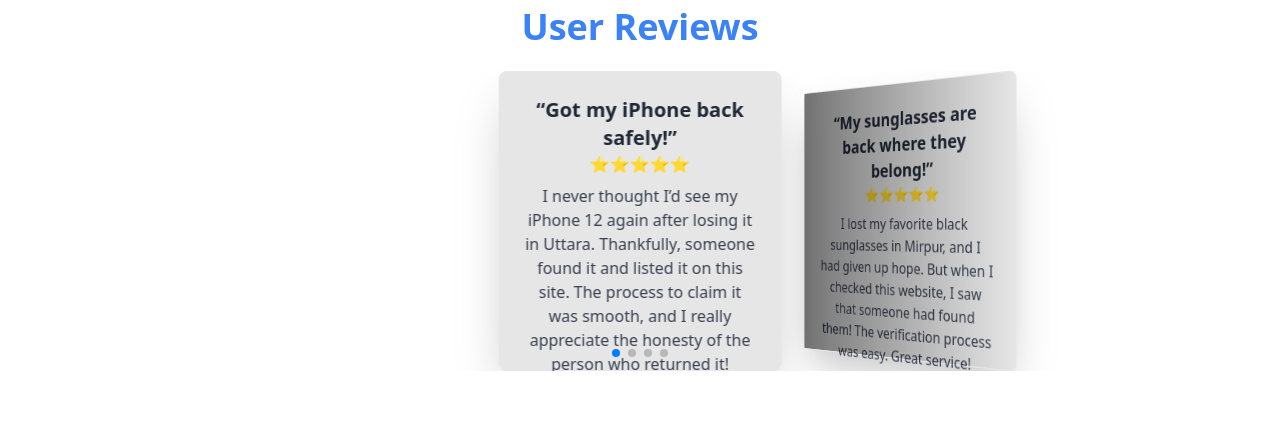
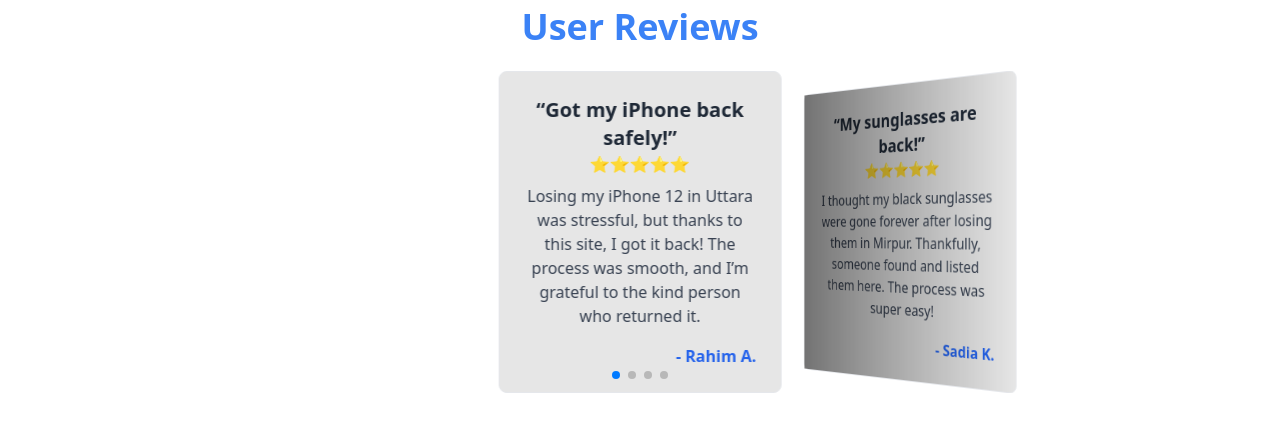
Before and after one commit to mursalin06/track-n-trace-client-remastered, a React (Vite) app: page / in a window 1280 px wide. Shown: the part 1353-1797 px from the top of the page. Built offline with nearby package versions, Linux system fonts and the light colour scheme; no server answers.

Commit message:
added loading spinner

```diff
--- a/src/components/LatestItems.jsx
+++ b/src/components/LatestItems.jsx
@@ -2,69 +2,70 @@ import { useContext, useEffect, useState } from "react";
 import { FaLocationArrow, FaMapLocation } from "react-icons/fa6";
 import AuthContext from "../context/AuthContext";
 import { useNavigate } from "react-router-dom";
+import Loading from "../components/Loading";
 
 const LatestItems = () => {
-    const {user, setLoading} = useContext(AuthContext)
+    const { user, setLoading, loading } = useContext(AuthContext);
     const [items, setItems] = useState([]);
-    const navigate = useNavigate()
-
+    const navigate = useNavigate();
 
     useEffect(() => {
+        setLoading(true);
         fetch('https://track-n-trace-server.vercel.app/all-items')
             .then(res => res.json())
             .then(data => {
-                // Sort data by date (latest first)
                 const sortedData = data.sort((a, b) => new Date(b.formattedDate) - new Date(a.formattedDate));
-                // Get only the latest 3 items
                 setItems(sortedData.slice(0, 3));
-            });
-    }, []);
+            })
+            .catch(err => console.error(err))
+            .finally(() => setLoading(false));
+    }, [setLoading]);
+
     const handleViewDetailsBtn = (_id) => {
         if (!user) {
             setLoading(true);
             navigate('/login', { replace: true });
-            setLoading(false);
+            return;
+        }
+        navigate(`/item/${_id}`);
+    };
 
-        } else {
-            navigate(`/item/${_id}`);
-        }
-    };
+    if (loading) {
+        return <Loading />;
+    }
+
     return (
         <div className="md:h-[600px] border md:flex md:justify-center my-12 md:flex-col">
-            <h3 className="text-2xl md:text-4xl font-semibold text-blue-500 text-center" >Latest Items</h3>
-
+            <h3 className="text-2xl md:text-4xl font-semibold text-blue-500 text-center">Latest Items</h3>
             <section>
                 <div className="grid grid-cols-1 md:grid-cols-3 gap-6 my-10">
-                    {
-                        items.map(item => <div className="flex justify-center items-center">
+                    {items.map(item => (
+                        <div key={item._id} className="flex justify-center items-center">
                             <div className="card card-compact bg-base-200 border md:w-[400px] shadow-2xl">
                                 <figure>
-                                    <img className="h-[240px] w-11/12 rounded-lg mt-3"
-                                        src={item.thumbnail} />
+                                    <img className="h-[240px] w-11/12 rounded-lg mt-3" src={item.thumbnail} alt={item.title} />
                                 </figure>
                                 <div className="card-body">
                                     <h2 className="card-title">{item.title}</h2>
-                                    <div className="flex justify-between ">
+                                    <div className="flex justify-between">
                                         <div>
-                                            <p className="flex items-center gap-2"><FaMapLocation></FaMapLocation>  {item.location}</p>
-                                            <p>Item Category :  {item.category}</p>
+                                            <p className="flex items-center gap-2"><FaMapLocation /> {item.location}</p>
+                                            <p>Item Category: {item.category}</p>
                                         </div>
                                         <div>
                                             <div className="badge badge-primary badge-outline">{item.postType}</div>
                                         </div>
                                     </div>
                                     <div className="card-actions items-center gap-20">
-                                        <button onClick={()=>handleViewDetailsBtn(item._id)} className="btn btn-primary btn-sm">
+                                        <button onClick={() => handleViewDetailsBtn(item._id)} className="btn btn-primary btn-sm">
                                             View Details
                                         </button>
-                                        {/* <p><span className="text-md font-bold">Status :  </span>{status === "recovered" ? "recovered" : "not recovered yet"}</p> */}
                                     </div>
                                 </div>
                             </div>
-                        </div>)
-                    }
+                        </div>
+                    ))}
                 </div>
-
             </section>
         </div>
     );
--- a/src/components/Reviews.jsx
+++ b/src/components/Reviews.jsx
@@ -13,25 +13,25 @@ const reviews = [
   {
     title: "Got my iPhone back safely!",
     rating: 5,
-    text: "I never thought I’d see my iPhone 12 again after losing it in Uttara. Thankfully, someone found it and listed it on this site. The process to claim it was smooth, and I really appreciate the honesty of the person who returned it!",
+    text: "Losing my iPhone 12 in Uttara was stressful, but thanks to this site, I got it back! The process was smooth, and I’m grateful to the kind person who returned it.",
     author: "Rahim A.",
   },
   {
-    title: "My sunglasses are back where they belong!",
+    title: "My sunglasses are back!",
     rating: 5,
-    text: "I lost my favorite black sunglasses in Mirpur, and I had given up hope. But when I checked this website, I saw that someone had found them! The verification process was easy. Great service!",
+    text: "I thought my black sunglasses were gone forever after losing them in Mirpur. Thankfully, someone found and listed them here. The process was super easy!",
     author: "Sadia K.",
   },
   {
     title: "Relieved to find my helmet!",
     rating: 5,
-    text: "I left my red motorbike helmet near Dhaka University and thought I’d have to buy a new one. Luckily, someone found it and posted it here. I got it back within a few days. This website is a game-changer!",
+    text: "I left my red motorbike helmet near Dhaka University and thought it was lost for good. Luckily, someone posted it here, and I got it back within days!",
     author: "Tarek H.",
   },
   {
     title: "Didn’t expect to see my diary again!",
     rating: 5,
-    text: "Losing my red diary at Mohakhali Bus Stand was heartbreaking because it had personal notes and memories. But thanks to this site, I got it back! Huge thanks to the kind person who found it and listed it here.",
+    text: "Losing my red diary at Mohakhali Bus Stand was upsetting, but thanks to this site, I was reunited with it. Huge thanks to the honest person who listed it!",
     author: "Nusrat J.",
   },
 ];
@@ -67,7 +67,7 @@ const Reviews = () => {
         {reviews.map((review, index) => (
           <SwiperSlide
             key={index}
-            className="bg-[#e6e6e6] p-6 max-h-[300px] md:shadow-2xl rounded-lg border w-full max-w-md mx-auto"
+            className="bg-[#e6e6e6] p-6 rounded-lg border w-full max-w-md mx-auto"
           >
             <h3 className="text-xl text-center font-semibold">
               <q>{review.title}</q>
--- a/src/pages/Home.jsx
+++ b/src/pages/Home.jsx
@@ -15,16 +15,16 @@ const Home = () => {
             <section>
                 <Banner></Banner>
             </section>
-            <section>
+            <section className="bg-[#e6e6e6]">
                 <LatestItems></LatestItems>
             </section>
             <section>
                 <Reviews></Reviews>
             </section>
-            <section className="bg-base-300">
+            <section className="bg-base-300 px-4 md:px-0">
                 <FAQ></FAQ>
             </section>
-            <section>
+            <section className="mx-4 ">
                 <NewsLetter></NewsLetter>
             </section>
         </div>
--- a/src/pages/PostDetails.jsx
+++ b/src/pages/PostDetails.jsx
@@ -6,6 +6,7 @@ import { useContext, useState } from "react";
 import AuthContext from "../context/AuthContext";
 import DatePicker from "react-datepicker";
 import PageTitle from "../components/PageTitle";
+import "react-datepicker/dist/react-datepicker.css";
 
 const PostDetails = () => {
     const { user } = useContext(AuthContext);
```
